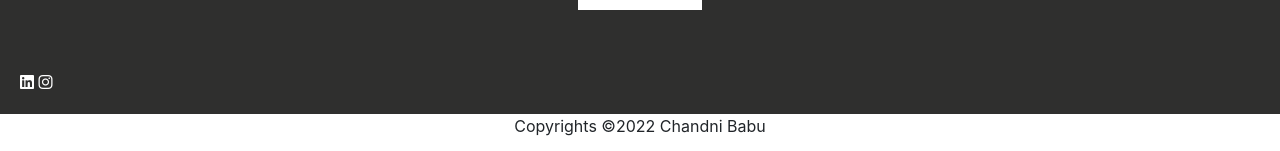
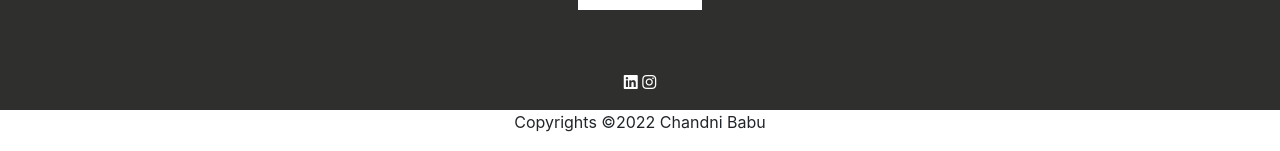
Before and after one commit to ChandniBabu/Portfolio, a plain HTML site: page index.html in a window 1280 px wide. Shown: the part 1438-1589 px from the top of the page. Drawn offline with nearby package versions, Linux system fonts and the light colour scheme.

Commit message:
somechange

```diff
--- a/index.html
+++ b/index.html
@@ -94,10 +94,10 @@
                 <textarea name="msg" id="msg" cols="30" rows="10" placeholder="Enter Your Message"></textarea>
                 <input type="text" value="SEND" id="send">
             </form>
-             <div>
+             <div style="text-align: center; height: 20px;">
 
-                    <a href="https://www.linkedin.com/in/chandni-babu-17233b208" class="fa-brands fa-linkedin" style="color: white" ></a>
-                    <a href="https://www.facebook.com" class="fa-brands fa-instagram" style="color: white"></a>
+                    <a href="https://www.linkedin.com/in/chandni-babu-17233b208" class="fa-brands fa-linkedin" style="color: white; text-align: center;" ></a>
+                    <a href="https://www.instagram.com/chandni_babu_/" class="fa-brands fa-instagram" style="color: white"></a>
 
 
                 </div>
```
